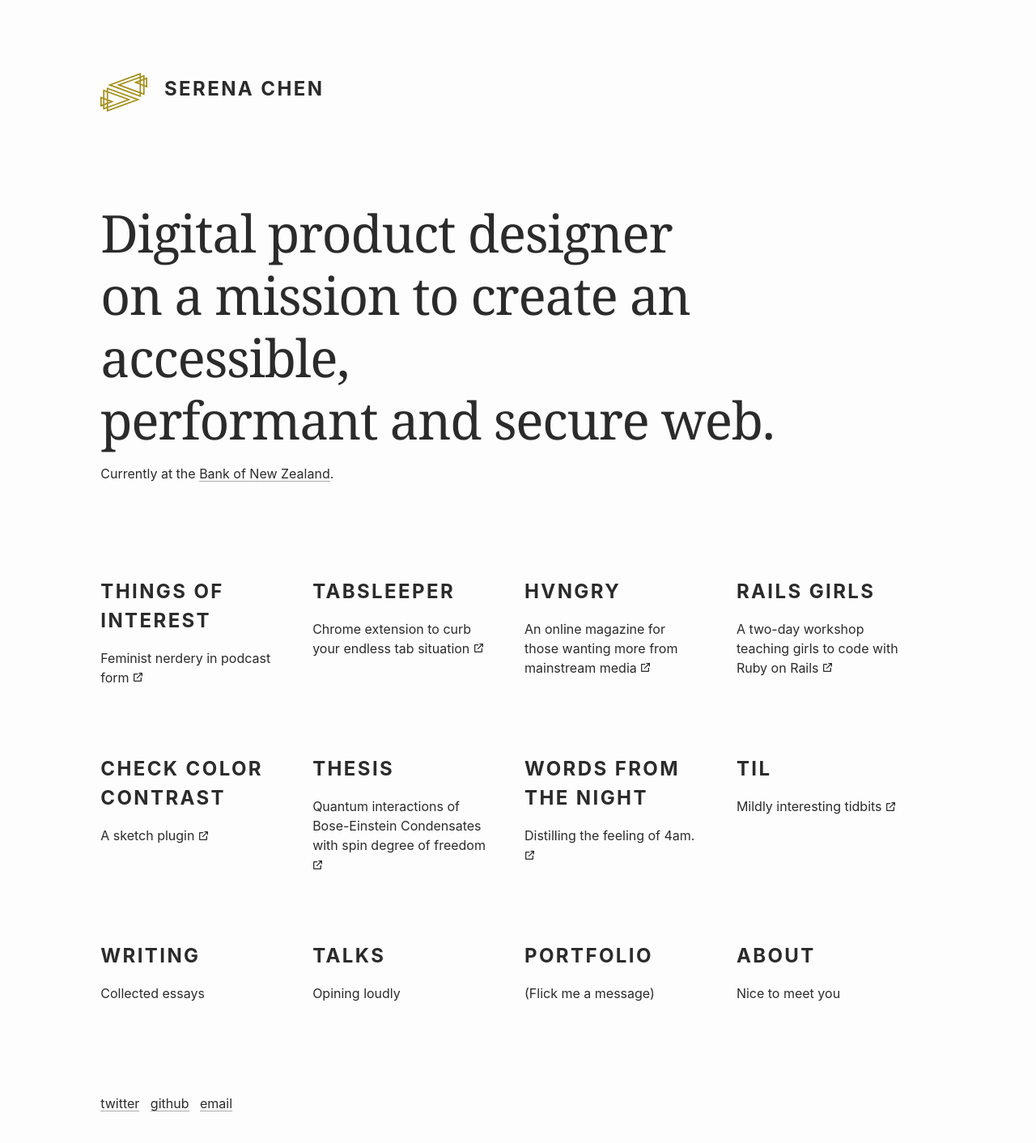
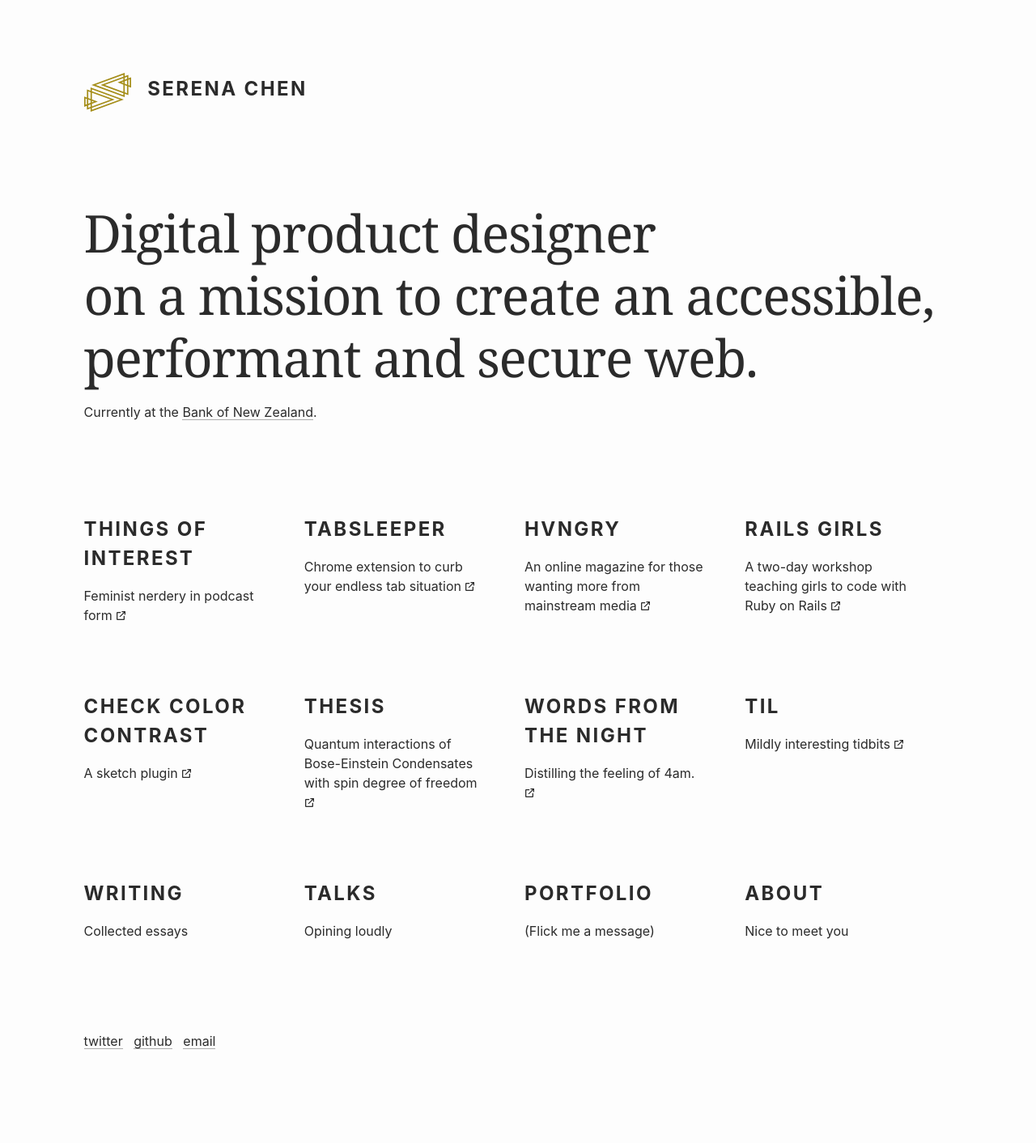
Before and after one commit to heisenburger/ws, a Jekyll site: the page built from index.html, in a window 1280 px wide. Shown: the top 1412 px of the page at 81% size. Built offline with Jekyll 4.4.1, drawn with Linux system fonts in a browser that asks for light colours; some web fonts are replaced.

Commit message:
tweak responsive breakpoints

```diff
--- a/_sass/_base.scss
+++ b/_sass/_base.scss
@@ -16,8 +16,10 @@ dl, dd, ol, ul, figure {
 }
 
 html, body {
-    height: 100%;
-    overflow-x: hidden;
+  height: 100%;
+  overflow-x: hidden;
+  overflow-y: scroll;
+  -webkit-overflow-scrolling: touch;
 }
 
 // Base
--- a/_sass/_layout.scss
+++ b/_sass/_layout.scss
@@ -12,12 +12,9 @@
 // Wrapper
 
 .wrapped {
-  padding: 0 $phi*3vw;
-  @include query($bp-desktop){
-    padding: 0 $phi*6vw;
-  }
-  @include query($bp-desktopwide){
-    padding: 0 $phi*12vw;
+  padding: 0 $phi*5vw;
+  @include query(1800px){
+    padding: 0 $phi*10vw;
   }
 }
 
--- a/_sass/_typography.scss
+++ b/_sass/_typography.scss
@@ -35,7 +35,7 @@ small {
 // responsive break
 .rbr {
 	display: none;
-  @media screen and (min-width: $bp-desktop) and (max-width: $bp-desktopwide) {
+  @media screen and (min-width: 1160px) and (max-width: 2400px) {
 		display: inline;
 	}
 }
```
